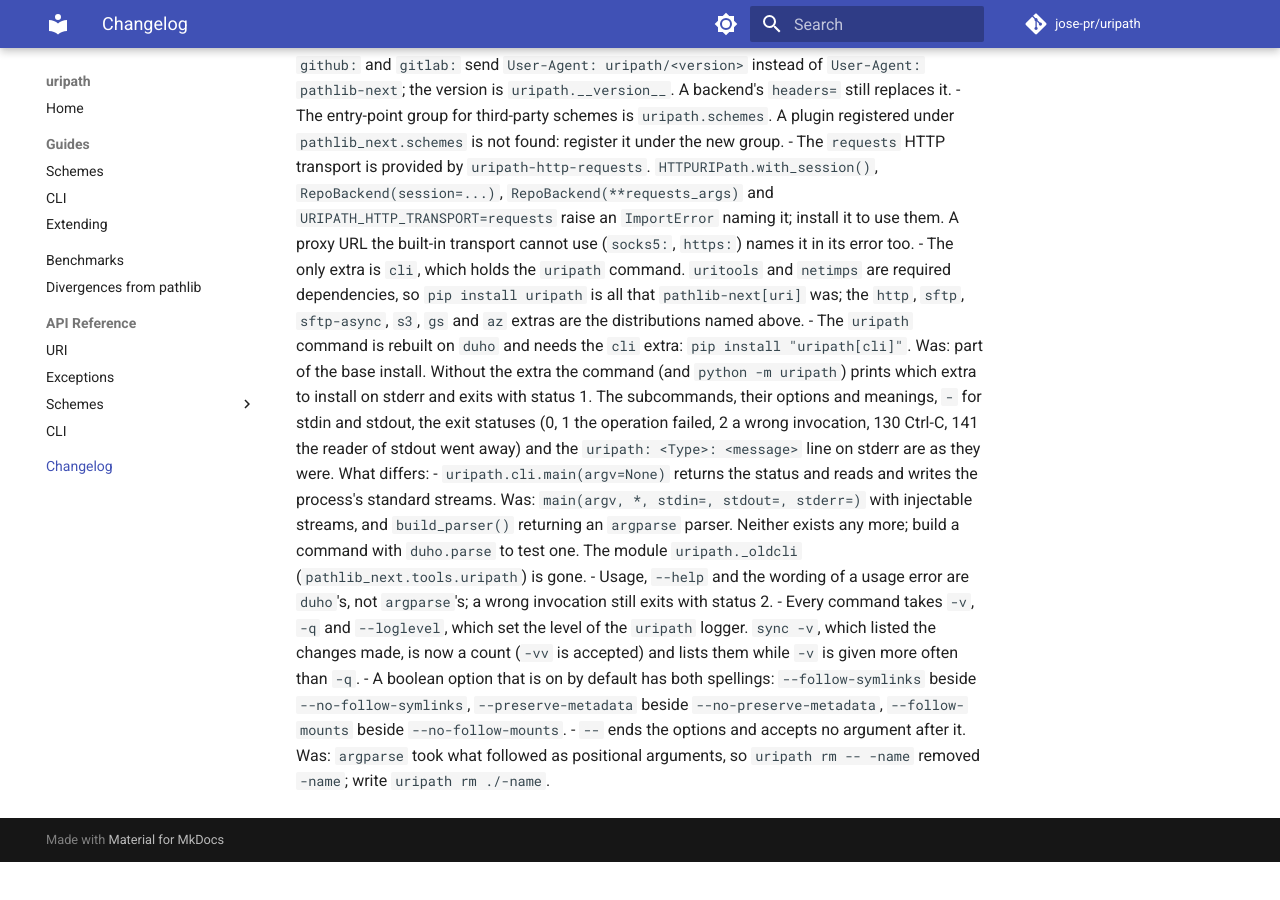
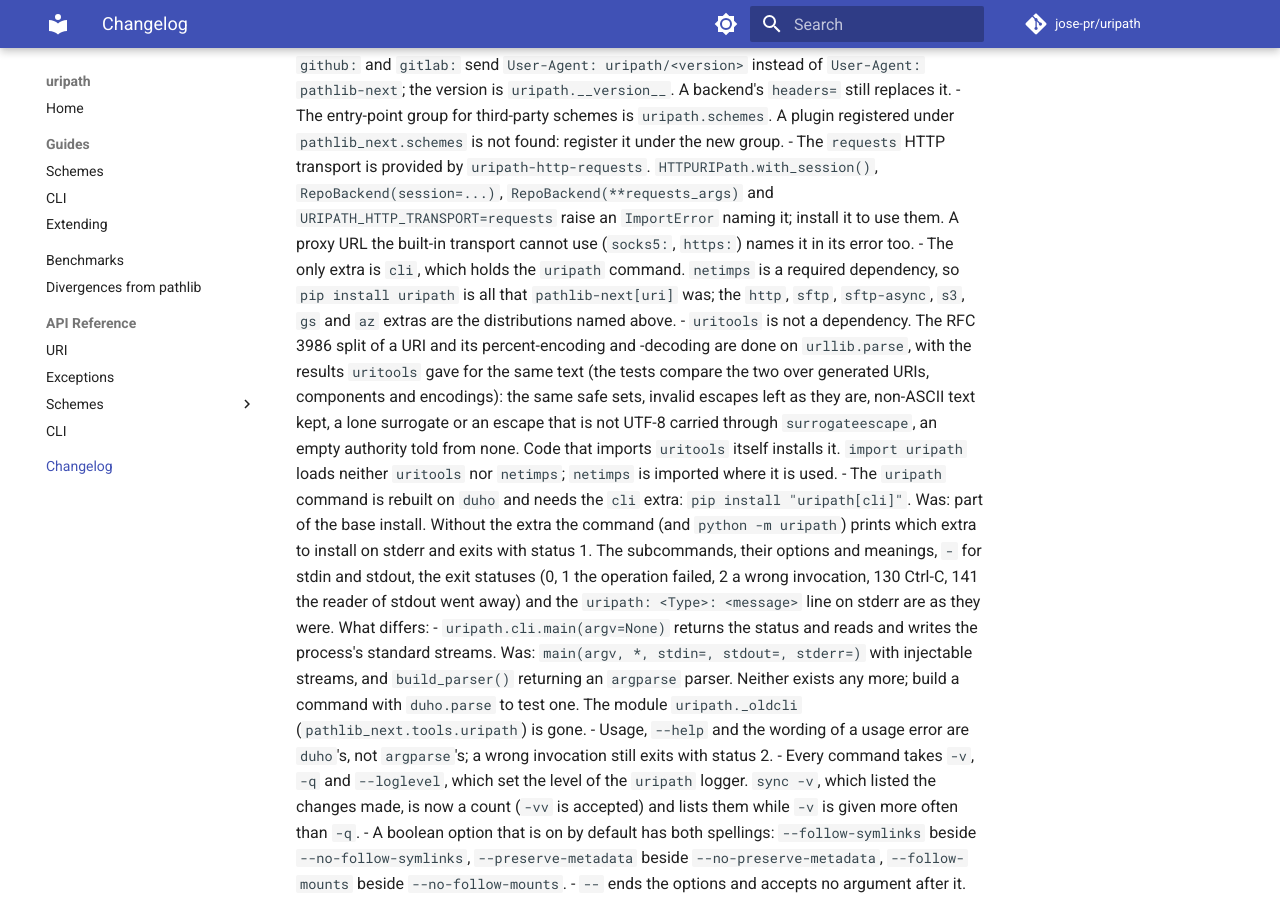
Before and after one commit to jose-pr/uripath, an MkDocs documentation site: the page built from docs/changelog.md, in a window 1280 px wide and 900 px high, scrolled down 5557 px. Built offline with MkDocs 1.6.1 and Material for MkDocs 9.7.7, drawn with Linux system fonts in a browser that asks for light colours; comment, search, counter and statistics services are not loaded; before the commit the page ends 6419 px from its top, so only the background shows below that.

Commit message:
chore: uritools moves from the dependencies to dev, where it is the oracle of the property tests
The run-time dependencies are pathlib-next and netimps; the only extra is cli. The README, the index page, the shipped header and the changelog say so.

```diff
--- a/CHANGELOG.md
+++ b/CHANGELOG.md
@@ -222,10 +222,19 @@ and this project adheres to [Semantic Versioning](https://semver.org/).
   and `URIPATH_HTTP_TRANSPORT=requests` raise an `ImportError` naming it;
   install it to use them. A proxy URL the built-in transport cannot use
   (`socks5:`, `https:`) names it in its error too.
-- The only extra is `cli`, which holds the `uripath` command.
-  `uritools` and `netimps` are required dependencies, so `pip install uripath`
-  is all that `pathlib-next[uri]` was; the `http`, `sftp`, `sftp-async`, `s3`,
-  `gs` and `az` extras are the distributions named above.
+- The only extra is `cli`, which holds the `uripath` command. `netimps` is a
+  required dependency, so `pip install uripath` is all that `pathlib-next[uri]`
+  was; the `http`, `sftp`, `sftp-async`, `s3`, `gs` and `az` extras are the
+  distributions named above.
+- `uritools` is not a dependency. The RFC 3986 split of a URI and its
+  percent-encoding and -decoding are done on `urllib.parse`, with the results
+  `uritools` gave for the same text (the tests compare the two over generated
+  URIs, components and encodings): the same safe sets, invalid escapes left as
+  they are, non-ASCII text kept, a lone surrogate or an escape that is not UTF-8
+  carried through `surrogateescape`, an empty authority told from none. Code
+  that imports `uritools` itself installs it.
+  `import uripath` loads neither `uritools` nor `netimps`; `netimps` is
+  imported where it is used.
 - The `uripath` command is rebuilt on `duho` and needs the `cli` extra:
   `pip install "uripath[cli]"`. Was: part of the base install. Without the
   extra the command (and `python -m uripath`) prints which extra to install on
--- a/pyproject.toml
+++ b/pyproject.toml
@@ -31,8 +31,6 @@ dependencies = [
     "pathlib-next>=0.10.0,<0.11",
     # 0.3.3 and 0.3.4 break asyncssh's SFTP server on Windows; 0.4.0 does not.
     "netimps>=0.4.0,<0.5",
-    # uritools 6 needs Python 3.10; 5.0 is the newest release for 3.9.
-    "uritools>=5.0,<7",
 ]
 
 [project.scripts]
@@ -43,6 +41,10 @@ uripath = "uripath.cli:main"
 cli = ['duho>=0.7.3,<0.8']
 dev = [
     'uripath[cli]',
+    # The oracle of the property tests, not a run-time dependency: parsing and
+    # composing are the standard library's. uritools 6 needs Python 3.10; 5.0 is
+    # the newest release for 3.9.
+    'uritools>=5.0,<7',
     'build',
     'twine',
     'hatchling',
```
Also changed, not shown: other parts of CHANGELOG.md (+2 -2 lines), README.md (+1 -1 lines), docs/index.md (+2 -2 lines), src/uripath/AGENTS.md (+3 -2 lines), 1 other file.
